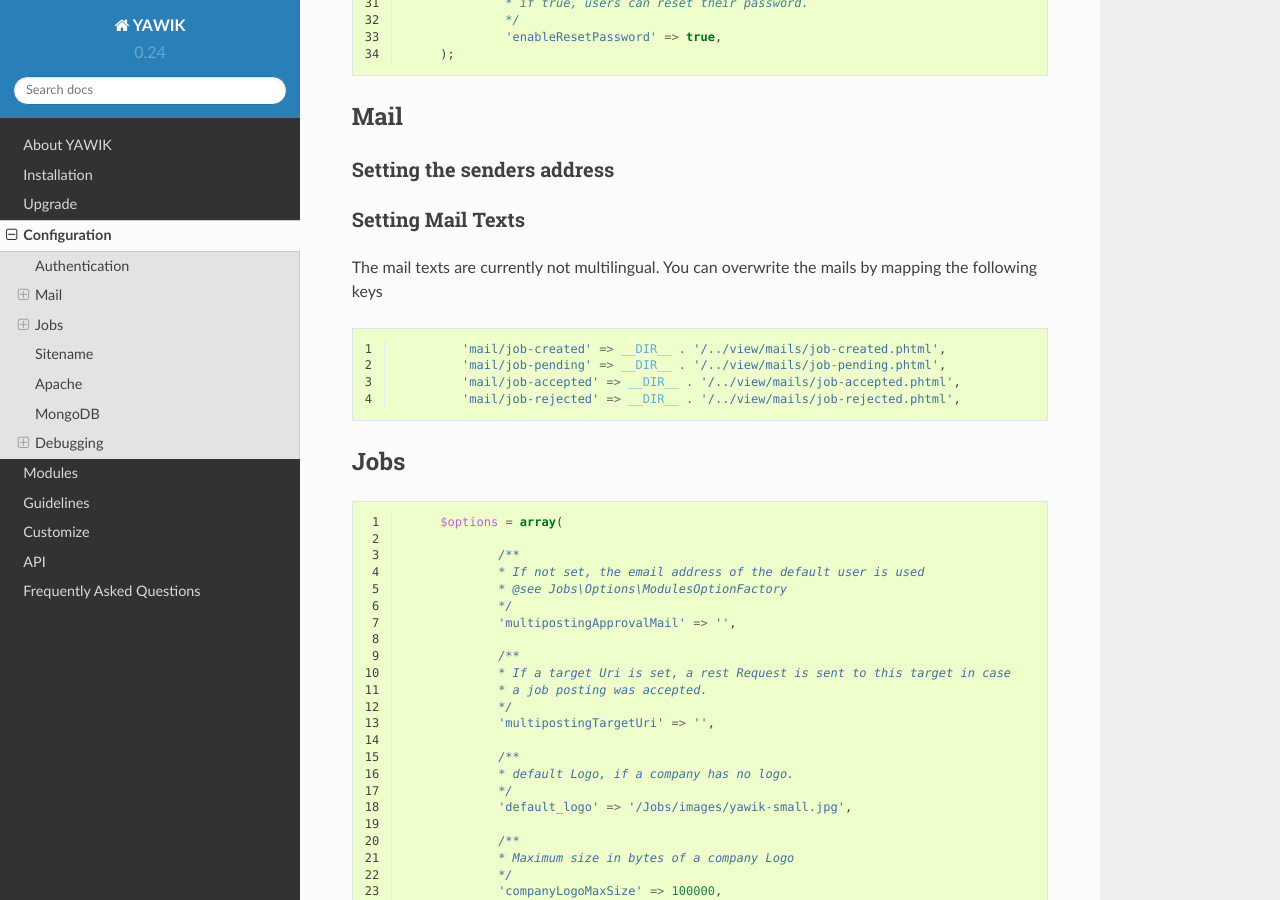
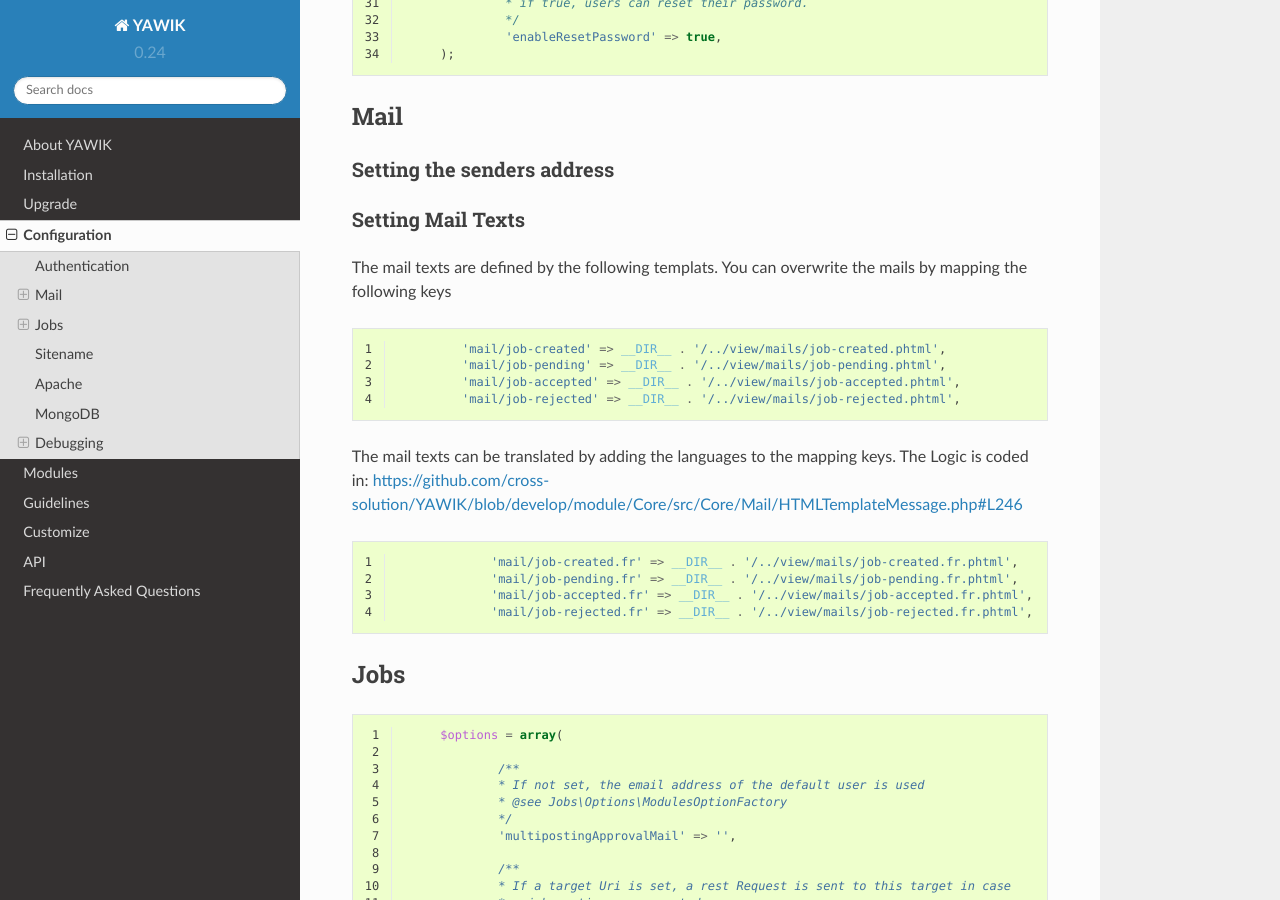
Before and after one commit to cross-solution/YawikDocs, a Sphinx documentation site: the page built from source/configuration.rst, in a window 1280 px wide and 900 px high, scrolled down 1969 px. Built offline with Sphinx 7.4.7 and the Read the Docs theme 2.0.0, drawn with Linux system fonts in a browser that asks for light colours; comment, search, counter and statistics services are not loaded.

Commit message:
how to translate mails

```diff
--- a/source/configuration.rst
+++ b/source/configuration.rst
@@ -127,7 +127,7 @@ Setting the senders address
 Setting Mail Texts
 ^^^^^^^^^^^^^^^^^^
 
-The mail texts are currently not multilingual. You can overwrite the mails by mapping the following keys
+The mail texts are defined by the following templats. You can overwrite the mails by mapping the following keys
 
 .. code-block:: php
    :linenos:
@@ -136,6 +136,21 @@ The mail texts are currently not multilingual. You can overwrite the mails by ma
             'mail/job-pending' => __DIR__ . '/../view/mails/job-pending.phtml',
             'mail/job-accepted' => __DIR__ . '/../view/mails/job-accepted.phtml',
             'mail/job-rejected' => __DIR__ . '/../view/mails/job-rejected.phtml',
+
+
+The mail texts can be translated by adding the languages to the mapping keys. The Logic is coded in:
+https://github.com/cross-solution/YAWIK/blob/develop/module/Core/src/Core/Mail/HTMLTemplateMessage.php#L246
+
+.. code-block:: php
+   :linenos:
+
+                'mail/job-created.fr' => __DIR__ . '/../view/mails/job-created.fr.phtml',
+                'mail/job-pending.fr' => __DIR__ . '/../view/mails/job-pending.fr.phtml',
+                'mail/job-accepted.fr' => __DIR__ . '/../view/mails/job-accepted.fr.phtml',
+                'mail/job-rejected.fr' => __DIR__ . '/../view/mails/job-rejected.fr.phtml',
+
+
+
 
 
 Jobs
```
